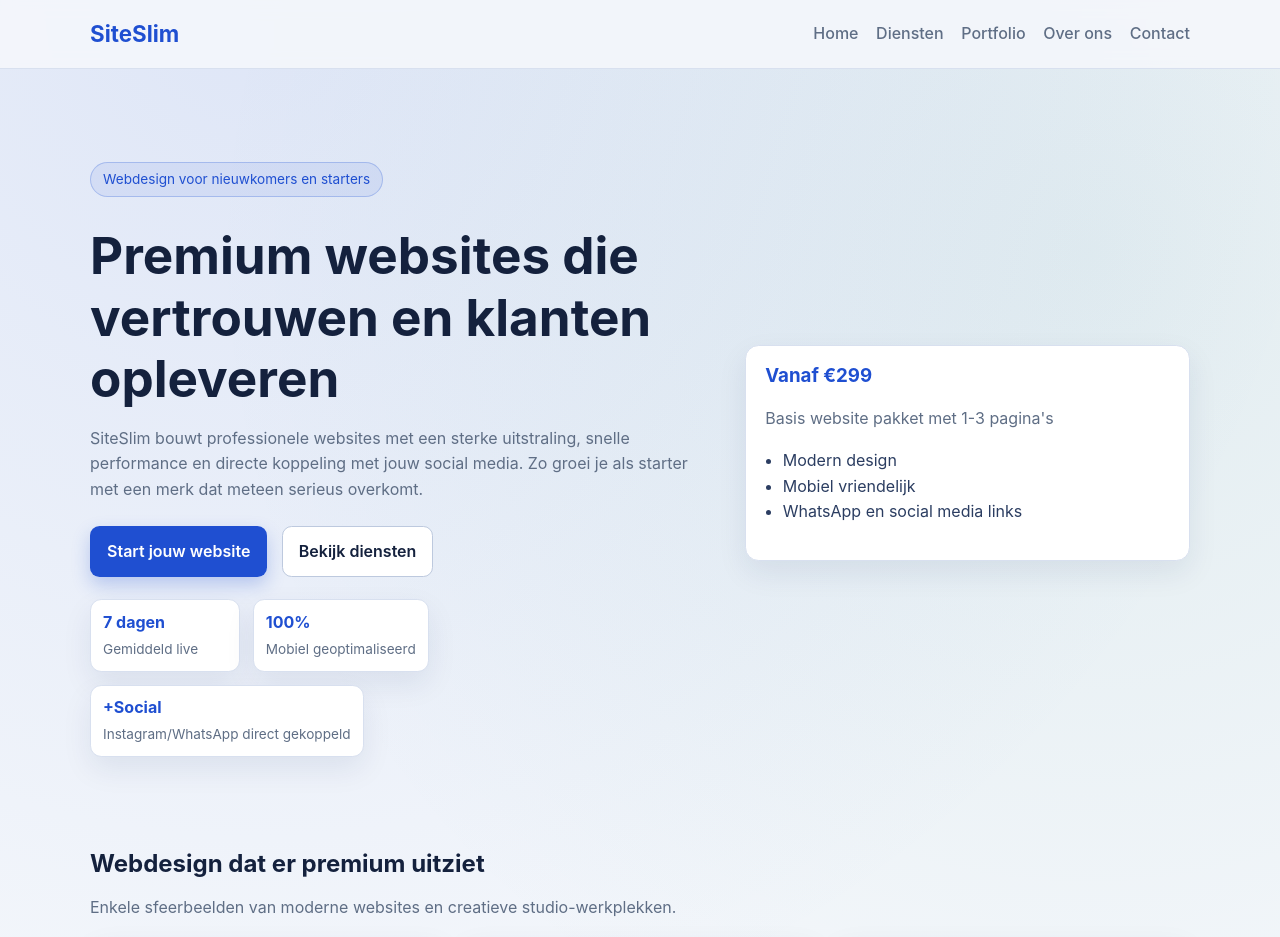
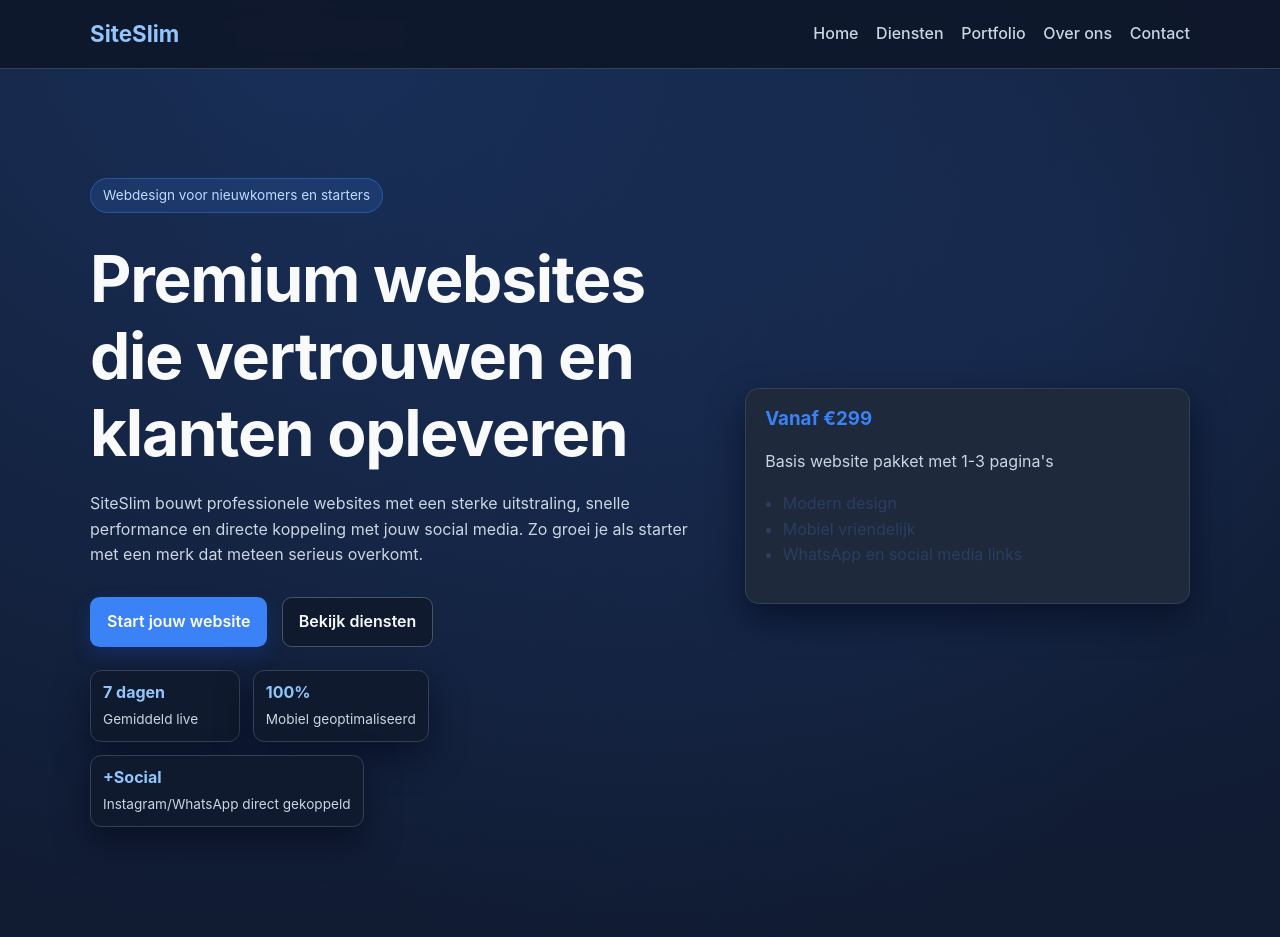
Before and after one commit to jimson098-cloud/website, a Flask app: page / in a window 1280 px wide. Shown: the top 937 px of the page. Run offline with Flask 3, Linux system fonts and the light colour scheme; grey boxes are pictures that could not be loaded.

Commit message:
homepage update

```diff
--- a/static/css/style.css
+++ b/static/css/style.css
@@ -1,13 +1,13 @@
 :root {
-    --bg: #f4f7fb;
-    --bg-soft: #ffffff;
-    --text: #14213d;
-    --muted: #5f6e85;
-    --primary: #1f4fd1;
-    --primary-dark: #183fa8;
-    --accent: #0f766e;
-    --border: #d8e0ef;
-    --shadow: 0 12px 30px rgba(16, 42, 90, 0.08);
+    --bg: #0f172a;
+    --bg-soft: #1e293b;
+    --text: #f8fafc;
+    --muted: #cbd5e1;
+    --primary: #3b82f6;
+    --primary-dark: #2563eb;
+    --accent: #3b82f6;
+    --border: #334155;
+    --shadow: 0 14px 34px rgba(2, 6, 23, 0.55);
 }
 
 * {
@@ -18,8 +18,8 @@ body {
     margin: 0;
     font-family: "Inter", "Segoe UI", Arial, sans-serif;
     background:
-        radial-gradient(circle at 20% 0%, rgba(31, 79, 209, 0.1), transparent 40%),
-        radial-gradient(circle at 85% 10%, rgba(15, 118, 110, 0.08), transparent 35%),
+        radial-gradient(circle at 20% 0%, rgba(59, 130, 246, 0.22), transparent 40%),
+        radial-gradient(circle at 85% 10%, rgba(59, 130, 246, 0.12), transparent 35%),
         var(--bg);
     color: var(--text);
     line-height: 1.6;
@@ -39,7 +39,7 @@ a {
     position: sticky;
     top: 0;
     z-index: 20;
-    background: rgba(244, 247, 251, 0.9);
+    background: rgba(15, 23, 42, 0.92);
     backdrop-filter: blur(8px);
     border-bottom: 1px solid var(--border);
 }
@@ -54,7 +54,7 @@ a {
 .brand {
     font-size: 1.4rem;
     font-weight: 700;
-    color: var(--primary);
+    color: #93c5fd;
 }
 
 .nav-links {
@@ -75,7 +75,7 @@ a {
 }
 
 .hero {
-    padding: 5rem 0 3rem;
+    padding: 6rem 0 4rem;
 }
 
 .hero-grid {
@@ -87,9 +87,9 @@ a {
 
 .tag {
     display: inline-block;
-    background: rgba(31, 79, 209, 0.08);
-    border: 1px solid rgba(31, 79, 209, 0.25);
-    color: var(--primary);
+    background: rgba(59, 130, 246, 0.16);
+    border: 1px solid rgba(59, 130, 246, 0.38);
+    color: #bfdbfe;
     padding: 0.35rem 0.75rem;
     border-radius: 999px;
     font-size: 0.85rem;
@@ -101,8 +101,9 @@ h1, h2, h3, h4 {
 }
 
 h1 {
-    font-size: clamp(2rem, 4vw, 3.4rem);
-    margin: 0.9rem 0 1rem;
+    font-size: clamp(2.35rem, 5vw, 4.1rem);
+    margin: 0.9rem 0 1.2rem;
+    letter-spacing: -0.02em;
 }
 
 h2 {
@@ -114,7 +115,7 @@ p {
 }
 
 .hero-actions {
-    margin-top: 1.5rem;
+    margin-top: 1.8rem;
     display: flex;
     gap: 0.9rem;
     flex-wrap: wrap;
@@ -128,7 +129,7 @@ p {
 }
 
 .stat-item {
-    background: #fff;
+    background: #0f1a2e;
     border: 1px solid var(--border);
     border-radius: 0.7rem;
     padding: 0.6rem 0.75rem;
@@ -138,7 +139,7 @@ p {
 
 .stat-item strong {
     display: block;
-    color: var(--primary);
+    color: #93c5fd;
     font-size: 1rem;
 }
 
@@ -168,9 +169,9 @@ p {
 }
 
 .btn-secondary {
-    border-color: #bdc9de;
+    border-color: #475569;
     color: var(--text);
-    background: #fff;
+    background: #0f1a2e;
 }
 
 .btn-secondary:hover {
@@ -179,7 +180,7 @@ p {
 }
 
 .section {
-    padding: 2.8rem 0;
+    padding: 3.8rem 0;
 }
 
 .section-intro {
@@ -201,7 +202,7 @@ p {
 }
 
 .image-card {
-    background: #fff;
+    background: #0f1a2e;
     border: 1px solid var(--border);
     border-radius: 0.9rem;
     overflow: hidden;
@@ -217,7 +218,7 @@ p {
 
 .image-caption {
     padding: 0.8rem 0.9rem;
-    color: #29406d;
+    color: #dbeafe;
     font-weight: 600;
 }
 
@@ -238,7 +239,7 @@ p {
     font-size: 0.75rem;
     font-weight: 700;
     color: var(--primary);
-    background: rgba(31, 79, 209, 0.1);
+    background: rgba(59, 130, 246, 0.2);
     border-radius: 999px;
     padding: 0.25rem 0.55rem;
     margin-bottom: 0.65rem;
@@ -272,7 +273,7 @@ p {
 
 .cta-box {
     text-align: center;
-    background: linear-gradient(120deg, #153ea4, #0d5f8a);
+    background: linear-gradient(120deg, #1d4ed8, #2563eb);
     color: #fff;
     border-radius: 1rem;
     padding: 2rem 1.2rem;
@@ -287,19 +288,19 @@ p {
 .cta-box .btn-primary {
     margin-top: 0.6rem;
     background: #fff;
-    color: #153ea4;
+    color: #1d4ed8;
     box-shadow: none;
 }
 
 .cta-box .btn-primary:hover {
-    background: #e6eeff;
+    background: #dbeafe;
 }
 
 .site-footer {
     margin-top: 2rem;
     border-top: 1px solid var(--border);
     padding: 2.2rem 0 1.2rem;
-    background: #f0f4fb;
+    background: #0b1222;
 }
 
 .footer-grid {
```
